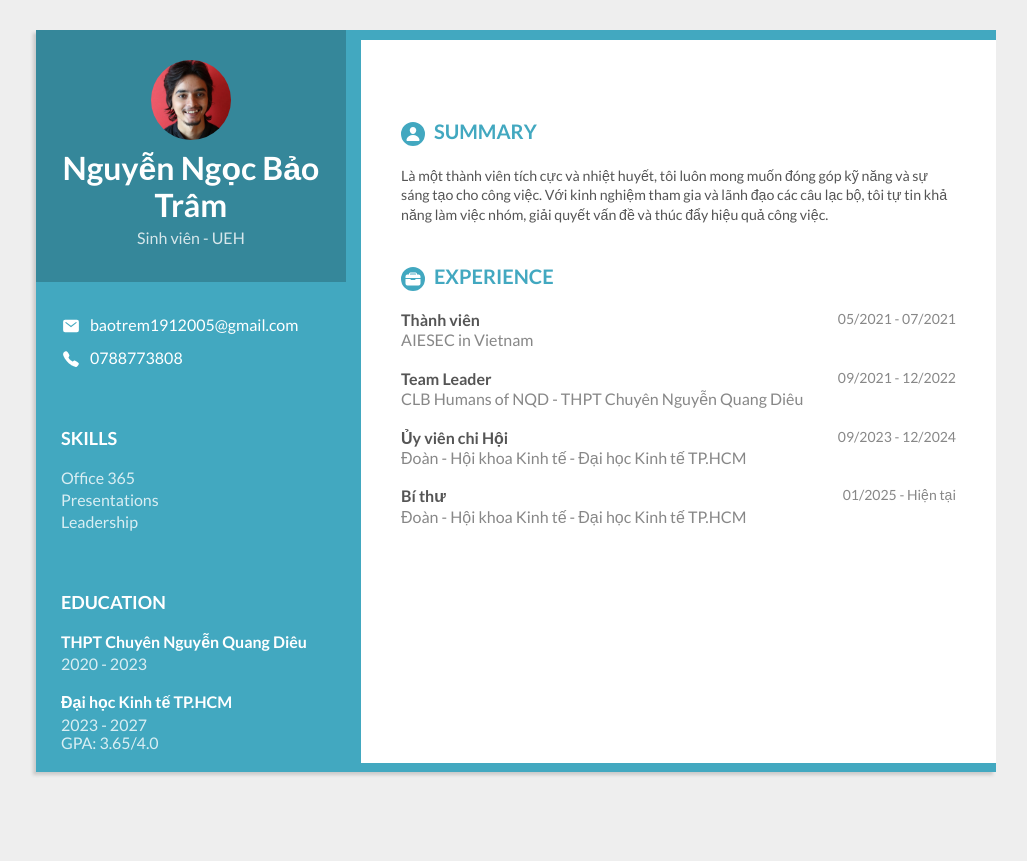
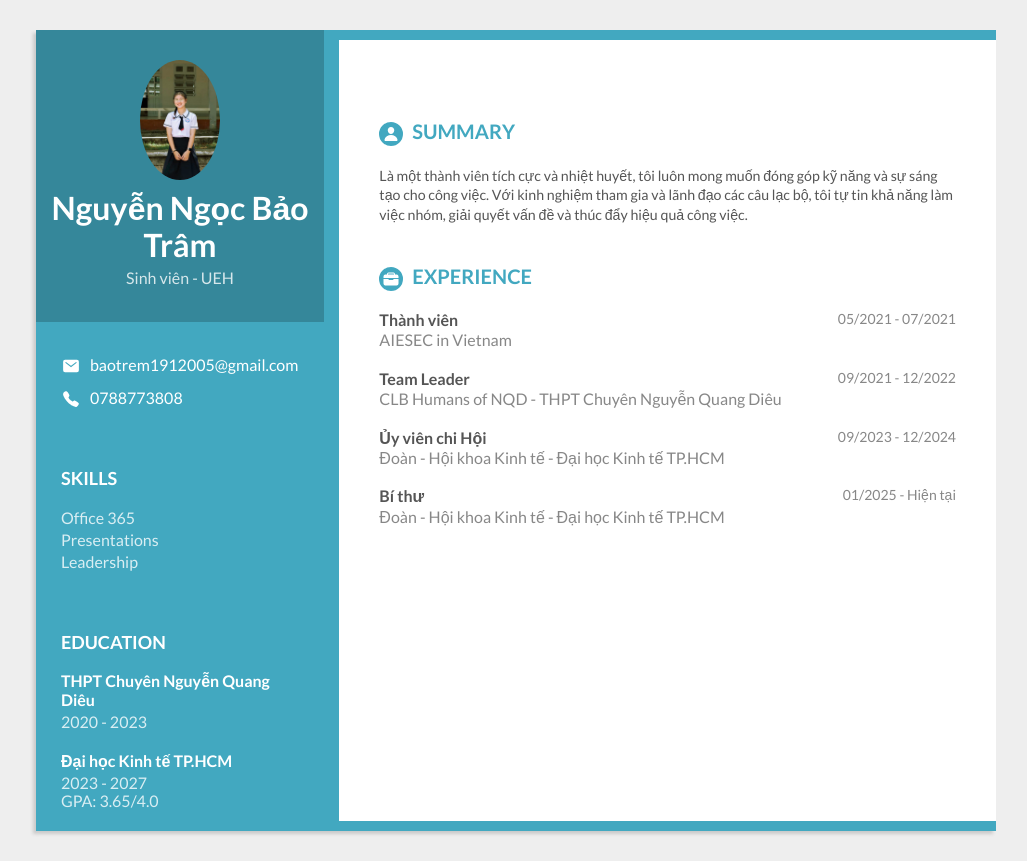
Before and after one commit to phudang1903/phudang19.github.io, a plain HTML site: page index.html in a window 1280 px wide. Shown: the whole page, without its empty margins (124-1151 px from the left). Before the commit the page ends 802 px from the top, so only its background shows below. Drawn offline with nearby package versions, Linux system fonts and the light colour scheme.

Commit message:
profile_picbt.jpg

```diff
--- a/index.html
+++ b/index.html
@@ -13,7 +13,7 @@
 
     <div class="col span-1-of-3 personal">
         <div class="personal-header">
-            <img src="resources/img/profile_pic.jpg" alt="Profile picture">
+            <img src="resources/img/profile_picbt.jpg" alt="Profile picture">
             <h1>Nguyễn Ngọc Bảo Trâm</h1>
             <p>Sinh viên - UEH</p>
         </div>
--- a/resources/css/style.css
+++ b/resources/css/style.css
@@ -37,6 +37,10 @@ html {
 
 .personal {
     margin: 0;
+        background-color: #42a8c0;  /* màu xanh cho cột trái */
+    flex: 0 0 30%;              /* chiều rộng cố định 30% */
+    display: flex;
+    flex-direction: column;
     height: 100%;
 }
 
```
Also changed, not shown: resources/img/profile_picbt.jpg (renamed from resources/favicons/resourcesimgprofile_pic.jpg).
